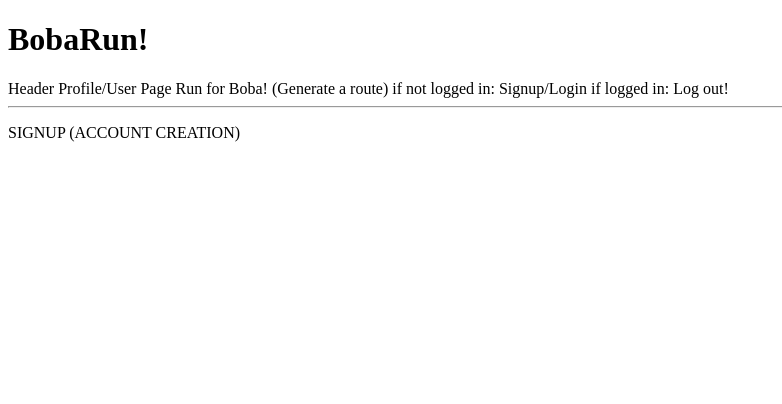
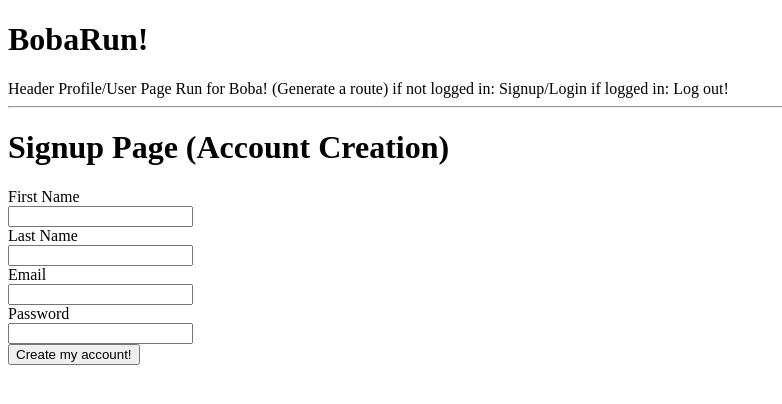
Before and after one commit to AnliYang/bobafetch, a Flask app: page /signup in a window 1280 px wide. Shown: the top 404 px of the page, without its empty margins (0-782 px from the left). Run offline with Flask 2, Linux system fonts and the light colour scheme; some libraries are stand-ins or nearby versions.

Commit message:
signup route hooked up and tested

```diff
--- a/server.py
+++ b/server.py
@@ -103,15 +103,32 @@ def signup_form():
 def signup_process():
     '''Process signup form'''
 
-    pass
-
-    # (see ratings, you can basically just copy)
     # turn the form fields into variables for use
     # instantiate a new user
     # add the user to the db
     # commit to db
     # add a flash message
     # return a redirect...
+
+    # FIXME: Add handling for already existing user
+    # FIXME: Also probably set up to be logged in once you register
+
+    email = request.form["email"]
+    password = request.form["password"]
+    first_name = request.form["firstname"]
+    last_name = request.form["lastname"]
+
+    new_user = User(email=email, password=password, first_name=first_name, last_name=last_name)
+
+    db.session.add(new_user)
+    db.session.commit()
+
+    session["user_id"] = new_user.user_id
+
+    flash("User %s added." % email)
+    flash("Logged in")
+
+    return redirect("/")
 
 
 @app.route('/login', methods=['GET'])
@@ -124,9 +141,6 @@ def login_form():
 @app.route('/login', methods=['POST'])
 def login_process():
     """Process login."""
-
-    pass
-    # again, see ratings
 
     email = request.form["email"]
     password = request.form["password"]
--- a/templates/signup.html
+++ b/templates/signup.html
@@ -1,6 +1,39 @@
 {% extends 'base.html' %}
 {% block content %}
-<p>SIGNUP (ACCOUNT CREATION)</p>
+<h1>Signup Page (Account Creation)</h1>
 
-<!-- maybe add a map just centered on their place and marked -->
+<form action="/signup" method="POST">
+    <div>
+        <label>
+            First Name
+            <input type="text" name="firstname">
+        </label>
+    </div>
+
+    <div>
+        <label>
+            Last Name
+            <input type="text" name="lastname">
+        </label>
+    </div>
+
+    <div>
+        <label>
+            Email
+            <input type="email" name="email">
+        </label>
+    </div>
+
+    <div>
+        <label>
+            Password
+            <input type="password" name="password">
+        </label>
+    </div>
+
+    <div>
+        <input type="submit" value="Create my account!">
+    </div>
+
+</form>
 {% endblock %}
```
